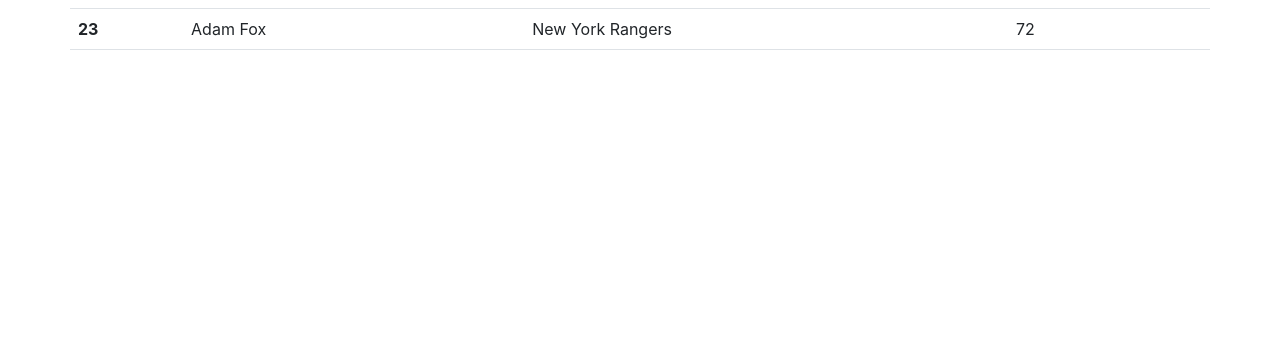
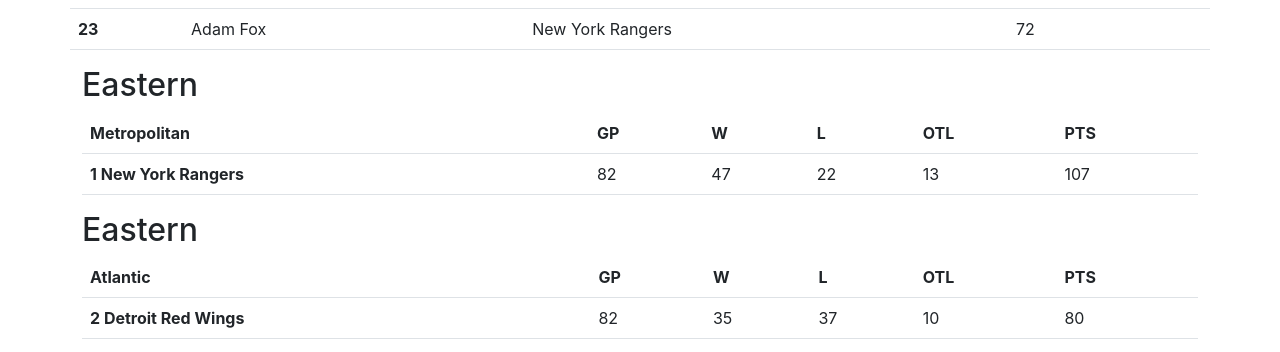
Before and after one commit to ColbyTodd/SEG3125-Project-2, a React (Create React App) app in the folder hockey-website/: page / in a window 1280 px wide. Shown: the part 475-827 px from the top of the page. Before the commit the page ends 800 px from the top, so only its background shows below. Built offline with nearby package versions, Linux system fonts and the light colour scheme; data requests are answered from the project's data file.

Commit message:
reworked db format and added standings

```diff
--- a/hockey-website/data/db.json
+++ b/hockey-website/data/db.json
@@ -1,31 +1,26 @@
 {
-    "Teams": {
-        "Eastern": {
-            "Metropolitan": {
-                "New York Rangers": {
-                    "Stats": {
+    "Teams": [
+        {
+            "Name": "New York Rangers",
+            "Conference": "Eastern",
+            "Division": "Metropolitan",
             "GP": 82,
             "W": 47,
             "L": 22,
             "OTL": 13,
             "PTS": 107
-                    }
-                }
         },
-            "Atlantic": {
-                "Detroit Red Wings": {
-                    "Stats": {
+        {
+            "Name": "Detroit Red Wings",
+            "Conference": "Eastern",
+            "Division": "Atlantic",
             "GP": 82,
             "W": 35,
             "L": 37,
             "OTL": 10,
             "PTS": 80
         }
-                }
-            }
-
-        }
-    },
+    ],
     "Players": [
         {
             "Name": "Adam Fox",
--- a/hockey-website/src/Home.js
+++ b/hockey-website/src/Home.js
@@ -1,10 +1,26 @@
+import { useState } from 'react';
+import { useEffect } from 'react';
 import HotPlayers from "./HotPlayers";
+import Standings from "./Standings";
 
 const Home = () => {
+    const [teams, setTeams] = useState(null);
+
+    useEffect(() => {
+        fetch("http://localhost:8000/Teams")
+            .then(res => {
+                return res.json()
+            })
+            .then((data) => {
+                setTeams(data);
+            })
+    }, []);
+
     return (
         <div className="home">
             <img src="https://cms.nhl.bamgrid.com/images/photos/319846256/1024x576/cut.jpg" className="img-fluid d-block" />
             <HotPlayers />
+            {teams && <Standings teams={teams}/>}
         </div>
     );
 }
--- /dev/null
+++ b/hockey-website/src/Standings.js
@@ -0,0 +1,40 @@
+const Standings = (props) => {
+    const teams = props.teams;
+
+    return (
+        <div className="container">
+            {teams.map((team, index) => (
+                <div key={index}>
+                    <h2>{team.Conference}</h2>
+                    <table className="table">
+                        <thead>
+                                <tr>
+                                    <th scope="col">{team.Division}</th>
+                                    <th scope="col">GP</th>
+                                    <th scope="col">W</th>
+                                    <th scope="col">L</th>
+                                    <th scope="col">OTL</th>
+                                    <th scope="col">PTS</th>
+                                </tr>
+                        </thead>
+
+                            <tbody key={index}>
+                                <tr>
+                                    <th scope="row">{index + 1} {team.Name}</th>
+                                    <td>{team.GP}</td>
+                                    <td>{team.W}</td>
+                                    <td>{team.L}</td>
+                                    <td>{team.OTL}</td>
+                                    <td>{team.PTS}</td>
+                                </tr>
+                            </tbody>
+
+                    </table>
+
+                </div>
+            ))}
+        </div>
+    );
+}
+
+export default Standings;
```
Lines whose indentation alone changed are shown as unchanged.
